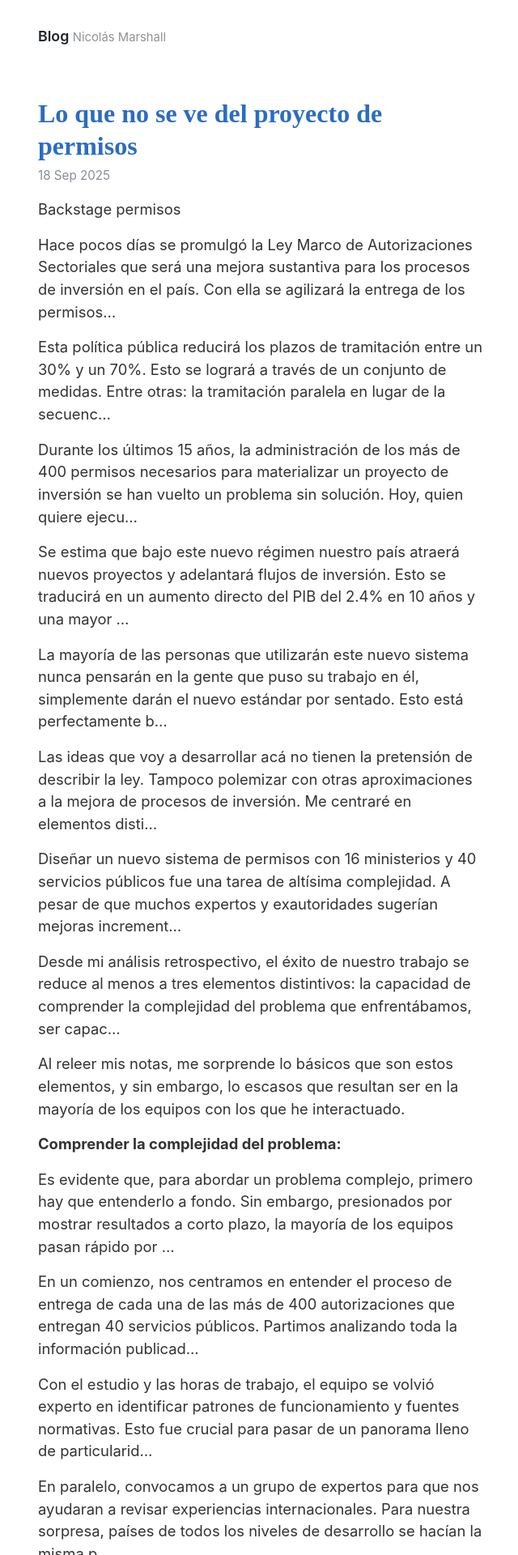
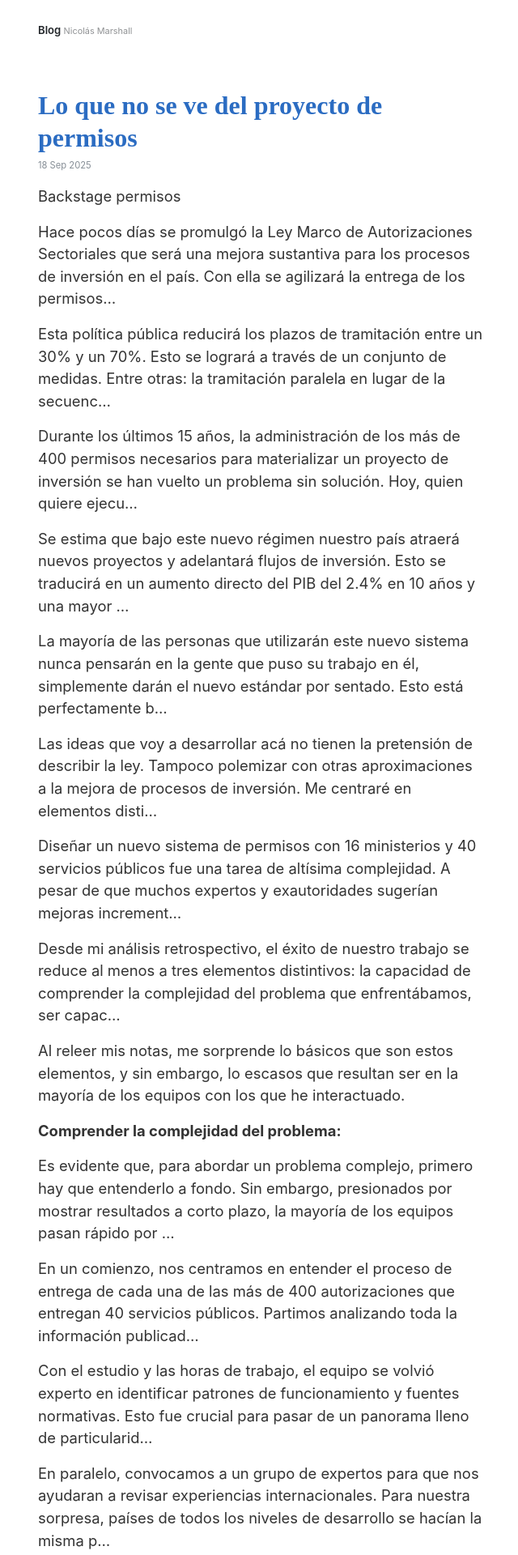
Before and after one commit to nicomarshallr/nicomarshallr.github.io, a Jekyll site: the page built from index.html, in a window 1280 px wide. Shown: the top 1920 px of the page at 81% size, without its empty margins (317-957 px from the left). Built offline with Jekyll 4.4.1, drawn with Linux system fonts in a browser that asks for light colours; the list of posts is cut into pages by our own code.

Commit message:
Update _base.scss

```diff
--- a/_sass/_base.scss
+++ b/_sass/_base.scss
@@ -9,7 +9,7 @@
 body {
   margin: 0;
   font-family: var(--body-font);
-  font-size: 0.95rem; /* Puedes ajustar el tamaño base del texto aquí */
+  font-size: 0.7rem; /* Puedes ajustar el tamaño base del texto aquí */
   line-height: var(--body-line-height);
   color: #333; /* Cambia el color del texto. Usa un código más oscuro. #color: #333; */
   background-color: var(--body-bg);
```
